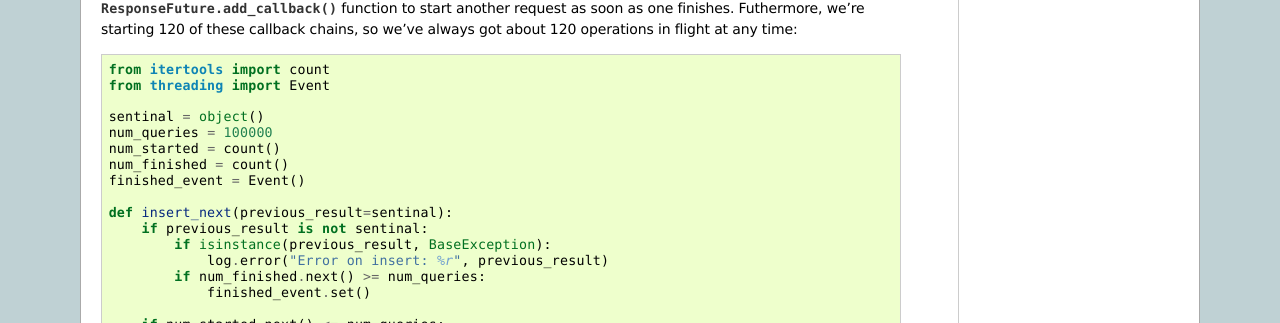
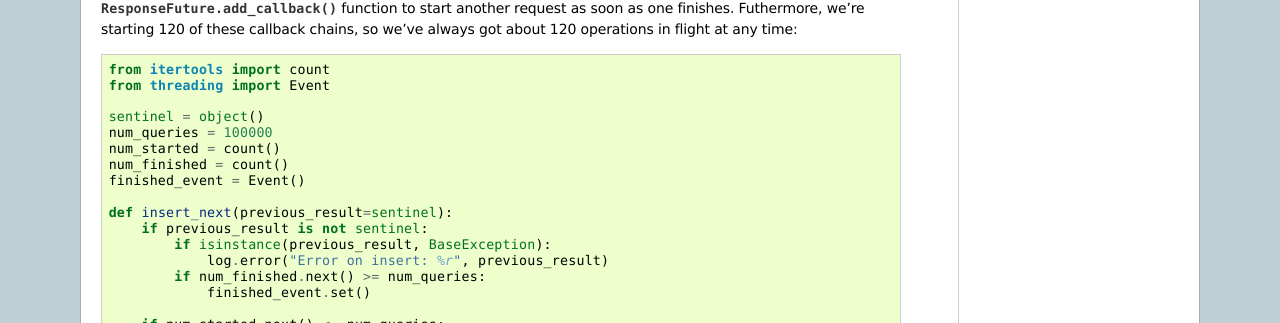
Before and after one commit to datastax/python-driver, a Sphinx documentation site: the page built from docs/performance.rst, in a window 1280 px wide and 900 px high, scrolled down 2440 px. Shown: the part 151-474 px from the top of the window. Built offline with Sphinx 7.4.7, drawn with Linux system fonts in a browser that asks for light colours; pages that are not in the unit, such as notebooks, are missing from menus.

Commit message:
fix it there too.

```diff
--- a/docs/performance.rst
+++ b/docs/performance.rst
@@ -182,14 +182,14 @@ flight at any time:
     from itertools import count
     from threading import Event
 
-    sentinal = object()
+    sentinel = object()
     num_queries = 100000
     num_started = count()
     num_finished = count()
     finished_event = Event()
 
-    def insert_next(previous_result=sentinal):
-        if previous_result is not sentinal:
+    def insert_next(previous_result=sentinel):
+        if previous_result is not sentinel:
             if isinstance(previous_result, BaseException):
                 log.error("Error on insert: %r", previous_result)
             if num_finished.next() >= num_queries:
```
